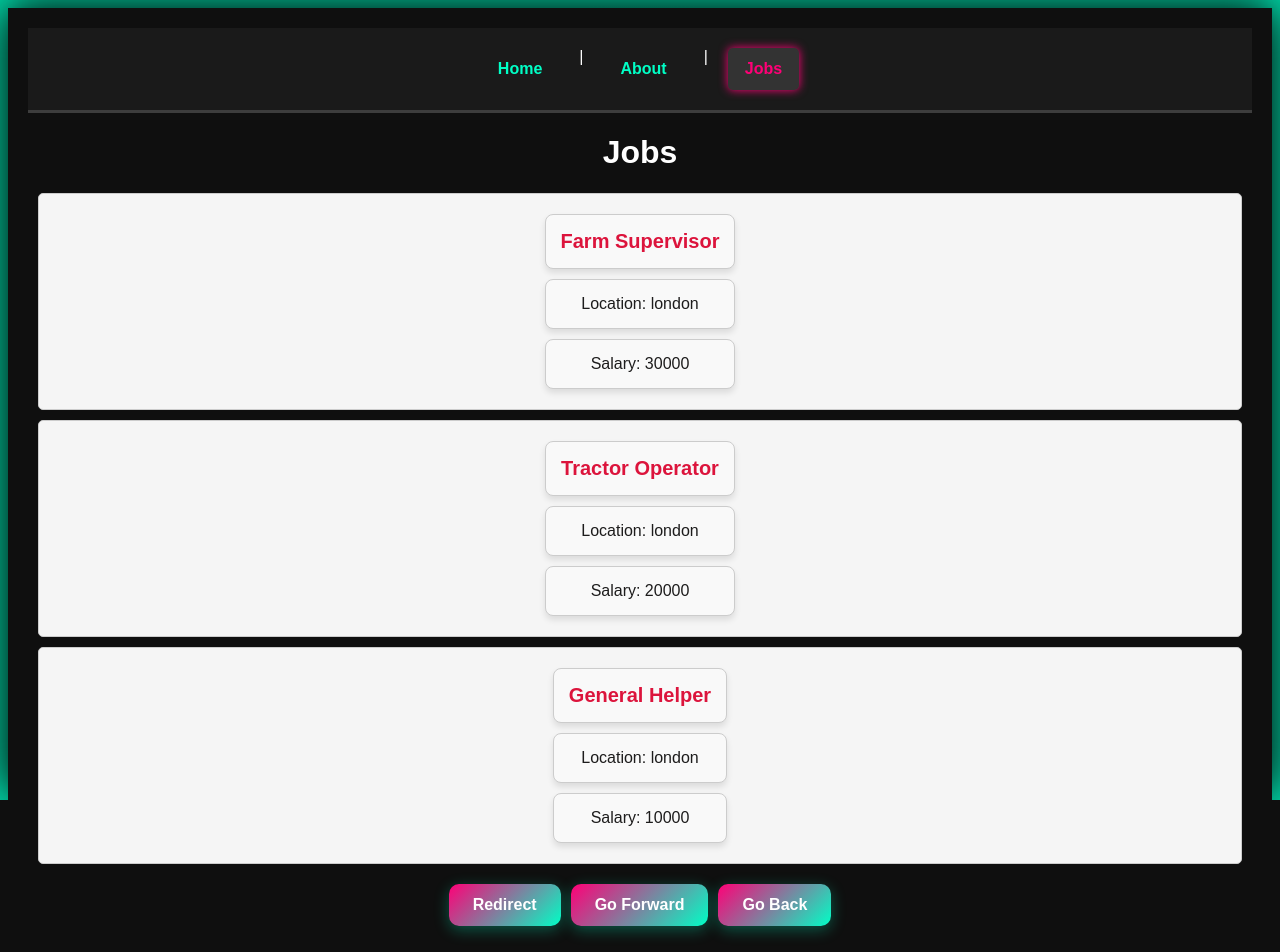
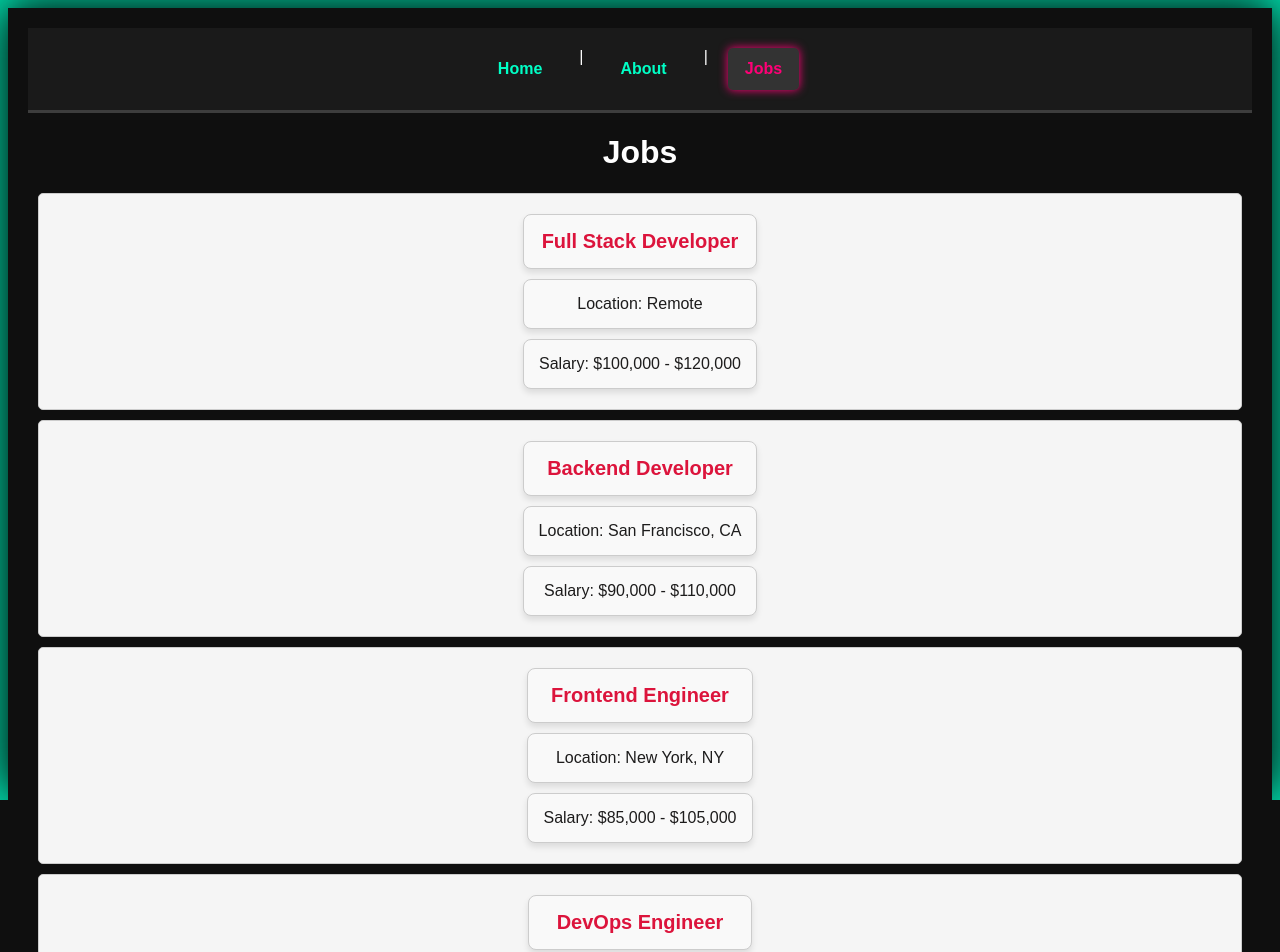
Before and after one commit to KRYPTONITErex/vue_router_lp, a Vue app: page /jobs in a window 1280 px wide. Shown: the top 952 px of the page. Built offline with nearby package versions, Linux system fonts and the light colour scheme; data requests are answered from the project's data file.

Commit message:
create json and fetch from json-server Done

```diff
--- /dev/null
+++ b/database/db.json
@@ -0,0 +1,44 @@
+{
+    "jobs": [
+      {
+        "id": 1,
+        "title": "Full Stack Developer",
+        "location": "Remote",
+        "salary": "$100,000 - $120,000",
+        "type": "Full-time",
+        "description": "Responsible for developing both client and server software."
+      },
+      {
+        "id": 2,
+        "title": "Backend Developer",
+        "location": "San Francisco, CA",
+        "salary": "$90,000 - $110,000",
+        "type": "Full-time",
+        "description": "Focus on server-side application logic and integration."
+      },
+      {
+        "id": 3,
+        "title": "Frontend Engineer",
+        "location": "New York, NY",
+        "salary": "$85,000 - $105,000",
+        "type": "Full-time",
+        "description": "Build and maintain user-facing features of the web application."
+      },
+      {
+        "id": 4,
+        "title": "DevOps Engineer",
+        "location": "Austin, TX",
+        "salary": "$95,000 - $115,000",
+        "type": "Full-time",
+        "description": "Streamline software delivery and system reliability processes."
+      },
+      {
+        "id": 5,
+        "title": "Mobile App Developer",
+        "location": "Seattle, WA",
+        "salary": "$90,000 - $120,000",
+        "type": "Contract",
+        "description": "Develop and maintain mobile applications for Android and iOS."
+      }
+    ]
+  }
--- a/package.json
+++ b/package.json
@@ -4,7 +4,8 @@
   "private": true,
   "scripts": {
     "serve": "vue-cli-service serve",
-    "build": "vue-cli-service build"
+    "build": "vue-cli-service build",
+    "dev": "json-server --watch database/db.json"
   },
   "dependencies": {
     "core-js": "^3.8.3",
--- a/src/views/job/JobDetails.vue
+++ b/src/views/job/JobDetails.vue
@@ -1,14 +1,39 @@
 <template>
-  <div>
-    <h1>Job Details {{ id }}</h1>
 
+    <div v-if="jobs">
+      <h1>Job Details {{ id }}</h1>
+      <h2>Title: {{jobs.title}}</h2>
+      <p>info: {{jobs.description}}</p>
+      <p>Location: {{jobs.location}}</p>
+      <p>Salary: {{jobs.salary}}</p>
 
-  </div>
+    </div>
+
 </template>
 
 <script>
 export default {
+  data() {
+    return {
+
+      jobs: null
+
+    }
+  },
   props: ['id']
+  ,
+  mounted() {
+      fetch('http://localhost:3000/jobs/'+this.id)
+      .then((res)=>{
+        // console.log(res);
+        return res.json();
+      })
+      .then((data)=>{
+        console.log(data);
+        this.jobs = data
+      })
+
+    }
 
 }
 </script>
--- a/src/views/job/Jobs.vue
+++ b/src/views/job/Jobs.vue
@@ -19,28 +19,23 @@
 export default {
   data() {
     return {
-      jobs: [
-        {
-          id: 1,
-          title: 'Farm Supervisor',
-          salary: 30000,
-          location: 'london'
-        },
-        {
-          id: 2,
-          title: 'Tractor Operator',
-          salary: 20000,
-          location: 'london'
-        },
-        {
-          id: 3,
-          title: 'General Helper',
-          salary: 10000,
-          location: 'london'
-        }
-      ]
+
+      jobs: []
+
     }
-  }
+  },
+  mounted() {
+      fetch('http://localhost:3000/jobs')
+      .then((res)=>{
+        // console.log(res);
+        return res.json();
+      })
+      .then((data)=>{
+        // console.log(data);
+        this.jobs = data
+      })
+
+    }
 
 }
 </script>
```
